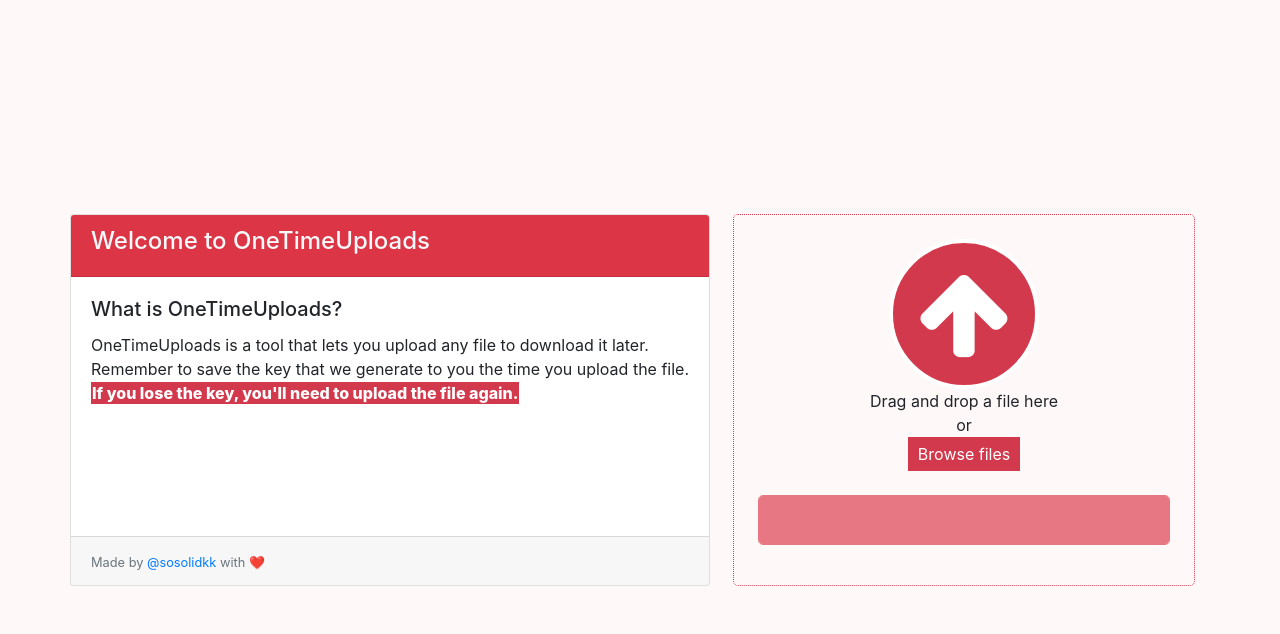
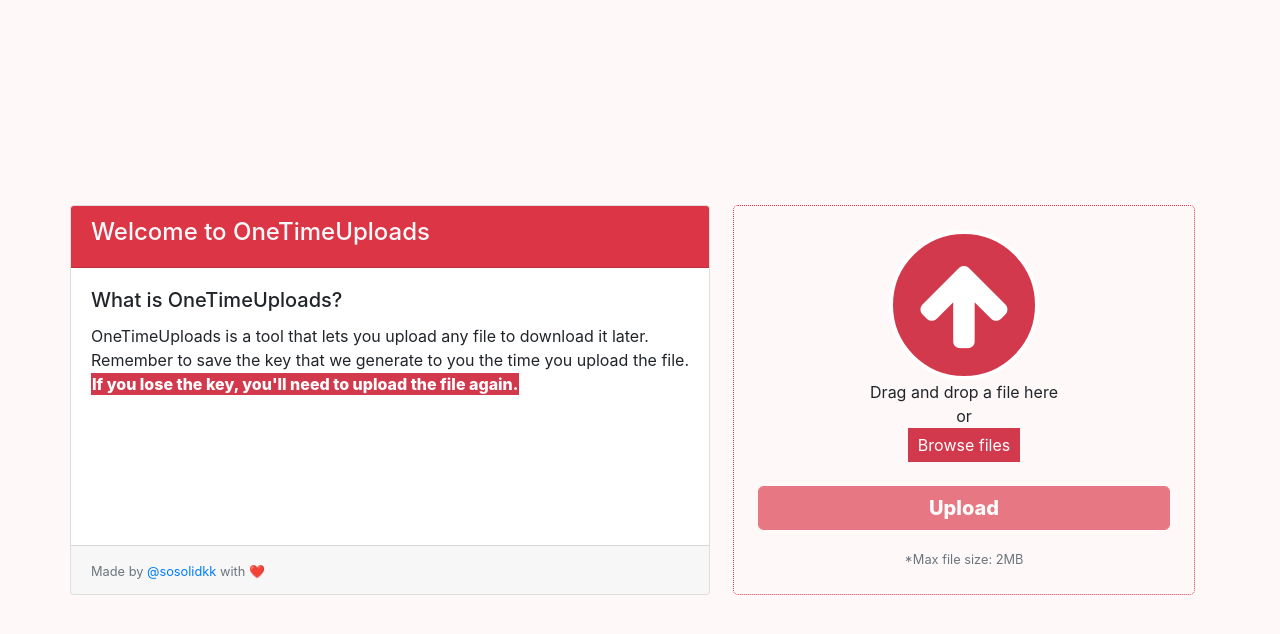
Before and after one commit to sosolidkk/flask-file-storage-system, a Flask app: page / in a window 1280 px wide. Shown: the top 634 px of the page. Run offline with Flask 2, Linux system fonts and the light colour scheme; some libraries are stand-ins or nearby versions.

Commit message:
<feat>(Server): Added file size limit

```diff
--- a/app/routes.py
+++ b/app/routes.py
@@ -24,12 +24,19 @@ def index():
         filename = secure_filename(data.filename)
         key = token_urlsafe(16)
 
+        file_size = len(data.read())
+        data.seek(0)
+
+        if file_size > 2 * 1024 * 1024:  # 2MB
+            flash(f"File size too big", "danger")
+            return redirect(url_for("index"))
+
         if not exists(key):
             mkdir(f"files/{key}")
             data.save(f"files/{key}/{filename}")
 
         flash(
-            f"Access key: {key}", "primary",
+            f"Access key: {key}", "success",
         )
         return redirect(url_for("index"))
     return render_template(
--- a/app/web/static/css/form.css
+++ b/app/web/static/css/form.css
@@ -28,8 +28,6 @@ strong {
 }
 
 .upload-container {
-  /* background-color: #2590EB; */
-  /* background-color: #fff; */
   height: 100%;
   border: 1px dotted #d3394c;
   border-radius: 5px;
@@ -86,7 +84,7 @@ strong {
 
 .btn-sm {
   width: 100%;
-  font-size: 1.5rem;
+  font-size: 1.25rem;
   font-weight: 500;
   cursor: pointer;
   border-radius: 5px;
--- a/app/web/static/js/form.js
+++ b/app/web/static/js/form.js
@@ -2,14 +2,43 @@ let inputs = document.getElementsByClassName("inputfile")
 
 Array.prototype.forEach.call(inputs, function (input) {
   input.addEventListener("change", function (e) {
-    let fileName = ""
 
     if (this.files) {
-      document.getElementById("upload-btn").innerText = e.target.value.split("\\").pop()
-      document.getElementById("upload-btn").disabled = false
+      if (validateFileSize()) {
+        document.getElementById("file-name").innerText = e.target.value.split("\\").pop()
+        document.getElementById("upload-btn").disabled = false
+      } else {
+        alert("File size is too large, the limit is 2MB")
+      }
     }
   })
 
-  input.addEventListener("focus", function () { input.classList.add("has-focus"); });
-  input.addEventListener("blur", function () { input.classList.remove("has-focus"); });
+  input.addEventListener("focus", function () { input.classList.add("has-focus") })
+  input.addEventListener("blur", function () { input.classList.remove("has-focus") })
 })
+
+function validateFileSize() {
+  let input, file
+
+  if (!window.FileReader) {
+    console.error("The file API isn't supported on this browser yet")
+    return
+  }
+
+  input = document.getElementById("file")
+
+  if (!input) {
+    console.error("Can't find the File input element")
+  }
+  else if (!input.files) {
+    console.error("This browser don't support the `files` property of file inputs")
+  }
+  else {
+    file = input.files[0]
+
+    if (file.size > 2 * 1024 * 1024) {
+      return false
+    }
+    return true
+  }
+}
--- a/app/web/templates/index.html
+++ b/app/web/templates/index.html
@@ -34,14 +34,17 @@
                             <i class="fa fa-arrow-up"></i>
                         </div>
                     </div>
-                    <span id="file-name">Drag and drop a file here <br>or<br>
+                    <span id="file-label">Drag and drop a file here <br>or<br>
                         <label for="file" id="label-file">Browse files</label>
                     </span>
                 </div>
+                <small id="file-name" class="text-muted"></small>
                 <div class="form-group">
-                    <button type="submit" id="upload-btn" class="form-control btn btn-danger btn-sm" disabled></button>
+                    <button type="submit" id="upload-btn" class="form-control btn btn-danger btn-sm"
+                        disabled>Upload</button>
                 </div>
             </form>
+            <small class="text-muted">*Max file size: 2MB</small>
             {% with messages = get_flashed_messages(with_categories=true) %}
             {% if messages %}
             {% for type, message in messages %}
--- a/config.py
+++ b/config.py
@@ -10,6 +10,7 @@ class Config(object):
     SECRET_KEY = os.environ.get("SECRET_KEY") or os.urandom(16)
     WTF_CSRF_SECRET_KEY = os.environ.get("SECRET_KEY") or os.urandom(16)
     UPLOAD_FOLDER = basedir + "/files/"
+    MAX_CONTENT_LENGTH = 2 * 1024 * 1024
 
 
 class ProductionConfig(Config):
```
